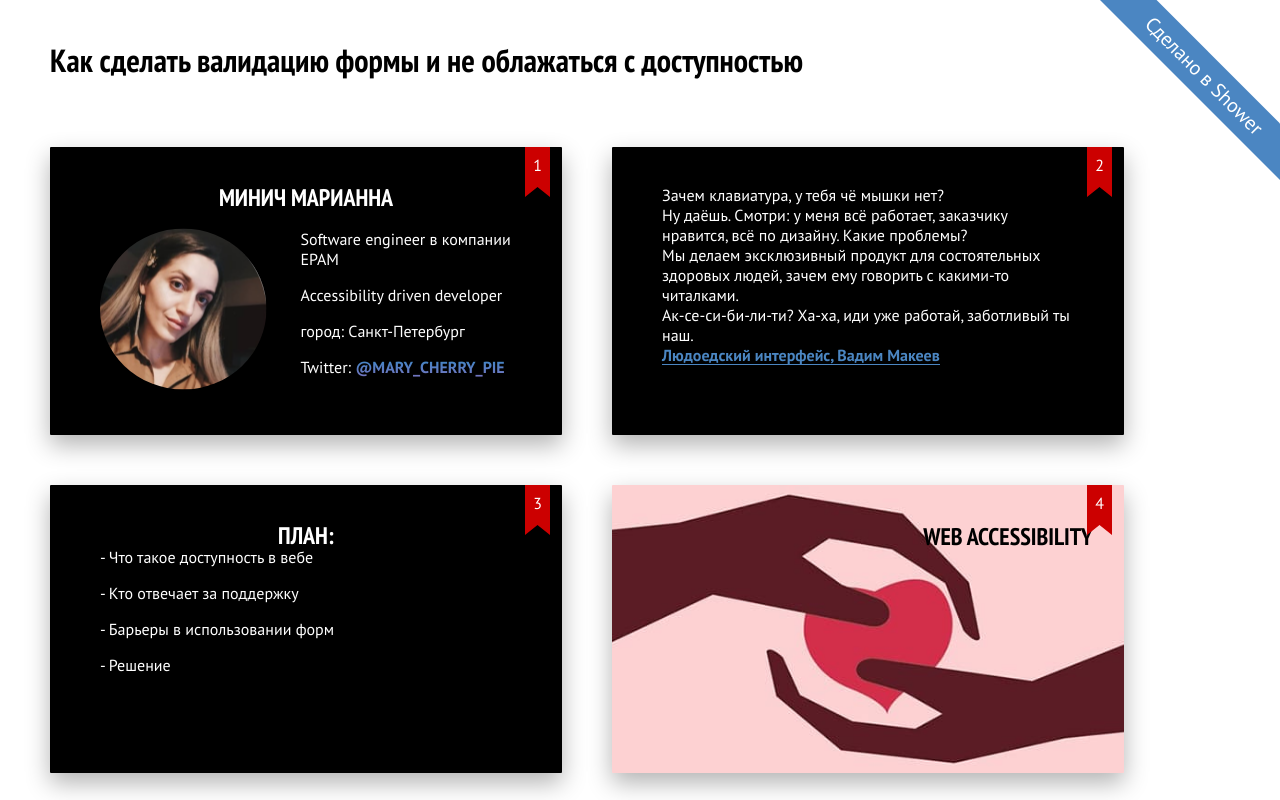
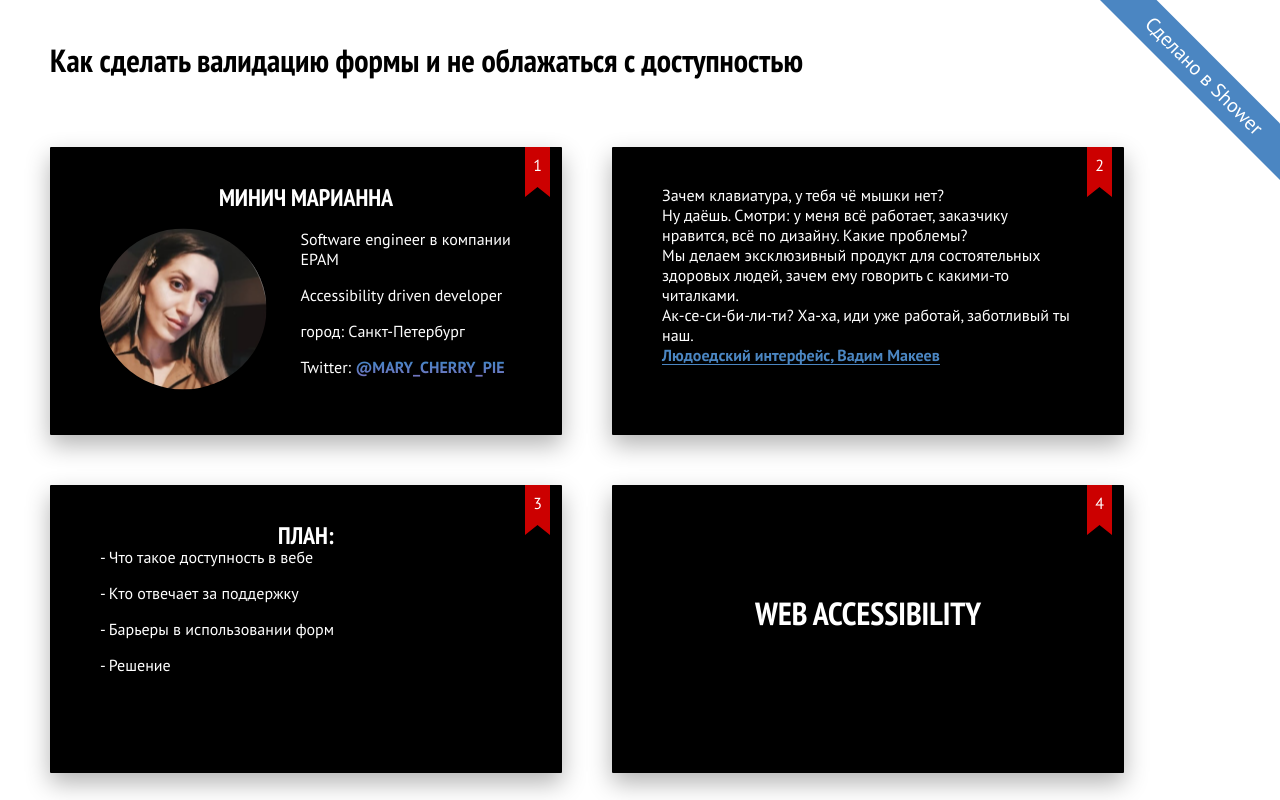
Before and after one commit to MariannaSpb/accessibility-validation, a website: page index.html in a window 1280 px wide. Shown: the top 800 px of the page. Drawn offline with Linux system fonts and the light colour scheme; files whose address does not match are found by name.

Commit message:
code cleanup

```diff
--- a/index.html
+++ b/index.html
@@ -47,8 +47,8 @@
         <p>- Барьеры в использовании форм</p>
         <p>- Решение</p>
     </section>
-    <section class="slide bg" style="background-image: url(images/img-721-1571554782.jpeg)">
-        <h2  class="center left">Web Accessibility</h2>
+    <section class="slide bg">
+        <h2  class="center">Web Accessibility</h2>
         <div class="description">
         </div>
     </section>
--- a/style.css
+++ b/style.css
@@ -158,6 +158,8 @@ ul li {
 .slide .center {
     margin: 0 auto;
     display: block;
+    font-size: 64px;
+    margin-top: 150px;
 }
 
 .slide.code {
```
